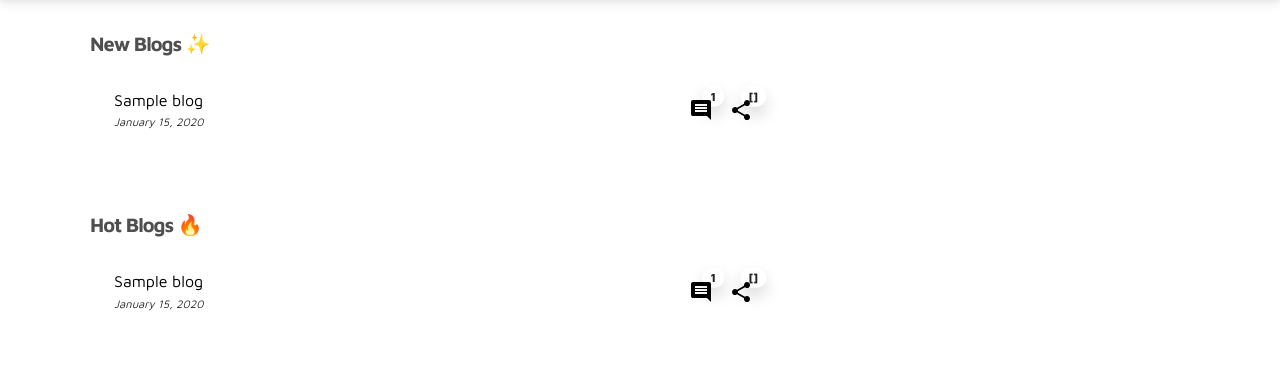
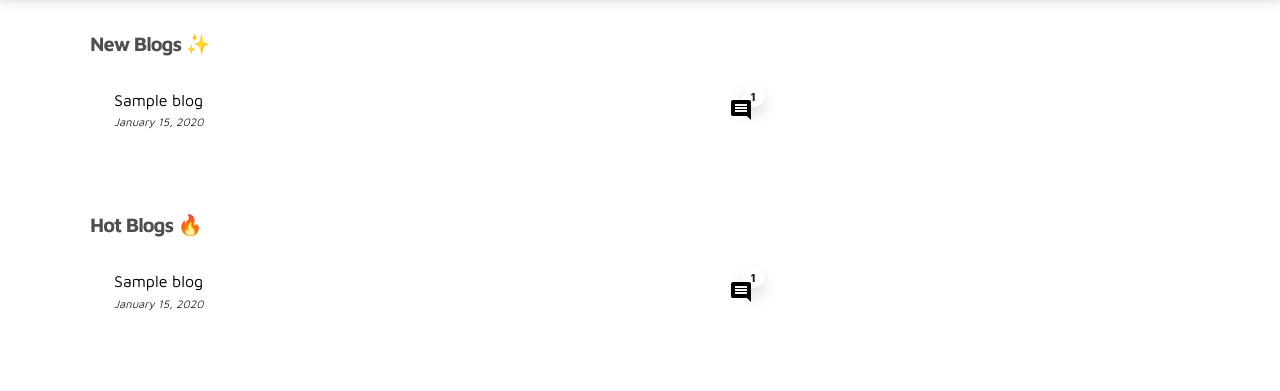
Before and after one commit to piyu5hkumar/blogs, a Django app: template blogging/templates/home.html in a window 1280 px wide. Shown: the part 59-450 px from the top of the page. Run offline with Django 5.2, Linux system fonts and the light colour scheme; tables that the repository leaves empty hold one stand-in row (values such as "Sample post"); the template is opened without the code that fills it: values that come from a table or form of the project are taken from there, most other values are stand-ins (such as "Sample title", 1, 10 or a date in 2020); some libraries are stand-ins or nearby versions.

Commit message:
removed total views in home

```diff
--- a/blogging/templates/home.html
+++ b/blogging/templates/home.html
@@ -74,12 +74,12 @@
                                         </div>
                                     {% endif %}
 
-                                    <div class="svg-container">
+                                    <!-- <div class="svg-container">
                                         <svg xmlns="http://www.w3.org/2000/svg" height="24px" viewBox="0 -960 960 960" width="24px" fill="#000000"><path d="M720-80q-50 0-85-35t-35-85q0-7 1-14.5t3-13.5L322-392q-17 15-38 23.5t-44 8.5q-50 0-85-35t-35-85q0-50 35-85t85-35q23 0 44 8.5t38 23.5l282-164q-2-6-3-13.5t-1-14.5q0-50 35-85t85-35q50 0 85 35t35 85q0 50-35 85t-85 35q-23 0-44-8.5T638-672L356-508q2 6 3 13.5t1 14.5q0 7-1 14.5t-3 13.5l282 164q17-15 38-23.5t44-8.5q50 0 85 35t35 85q0 50-35 85t-85 35Z"/></svg>
                                         <span class="shadow position-absolute top-0 start-100 translate-middle badge rounded-pill text-dark">
                                             {{ blog.total_likes }}
                                         </span>
-                                    </div>
+                                    </div> -->
                                 </div>
                             </li>
                         {% endfor %}
@@ -120,12 +120,12 @@
                                         </div>
                                     {% endif %}
 
-                                    <div class="svg-container">
+                                    <!-- <div class="svg-container">
                                         <svg xmlns="http://www.w3.org/2000/svg" height="24px" viewBox="0 -960 960 960" width="24px" fill="#000000"><path d="M720-80q-50 0-85-35t-35-85q0-7 1-14.5t3-13.5L322-392q-17 15-38 23.5t-44 8.5q-50 0-85-35t-35-85q0-50 35-85t85-35q23 0 44 8.5t38 23.5l282-164q-2-6-3-13.5t-1-14.5q0-50 35-85t85-35q50 0 85 35t35 85q0 50-35 85t-85 35q-23 0-44-8.5T638-672L356-508q2 6 3 13.5t1 14.5q0 7-1 14.5t-3 13.5l282 164q17-15 38-23.5t44-8.5q50 0 85 35t35 85q0 50-35 85t-85 35Z"/></svg>
                                         <span class="shadow position-absolute top-0 start-100 translate-middle badge rounded-pill text-dark">
                                             {{ blog.total_likes }}
                                         </span>
-                                    </div>
+                                    </div> -->
                                 </div>
                             </li>
                         {% endfor %}
```
